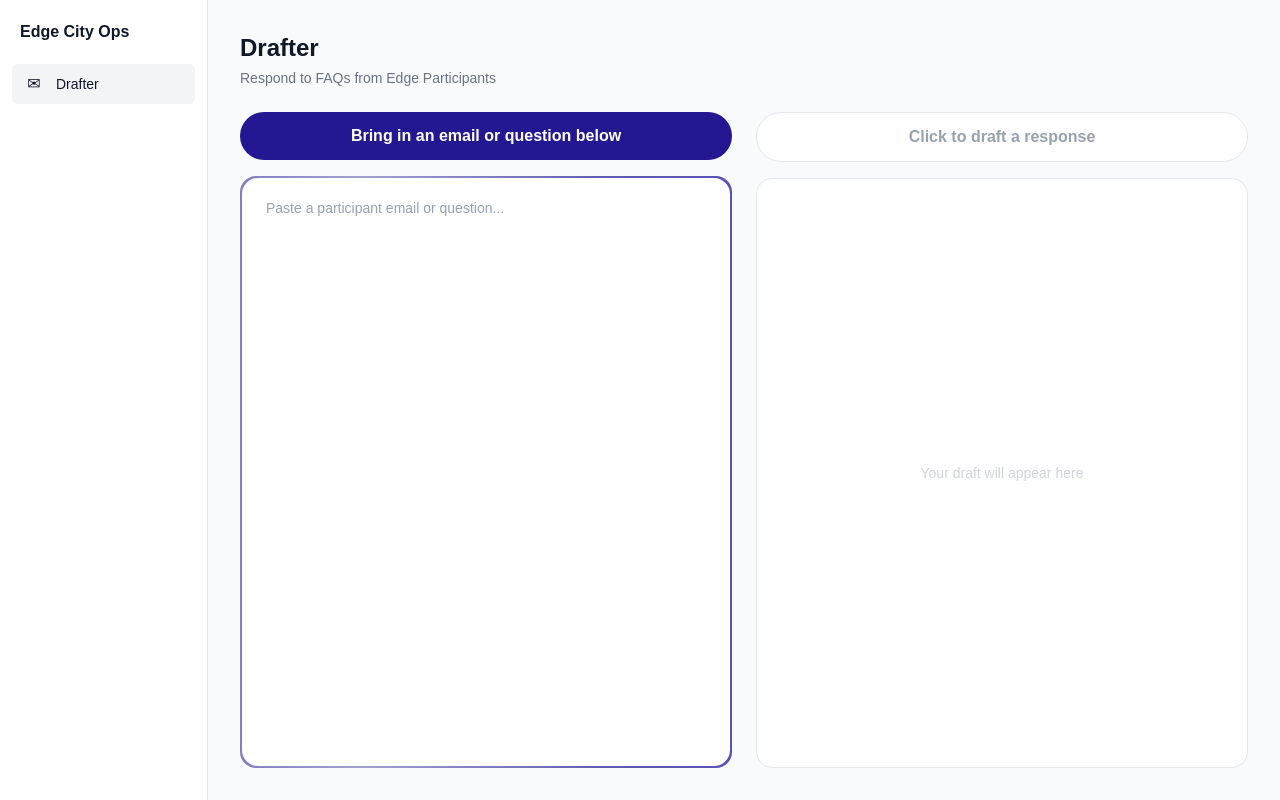
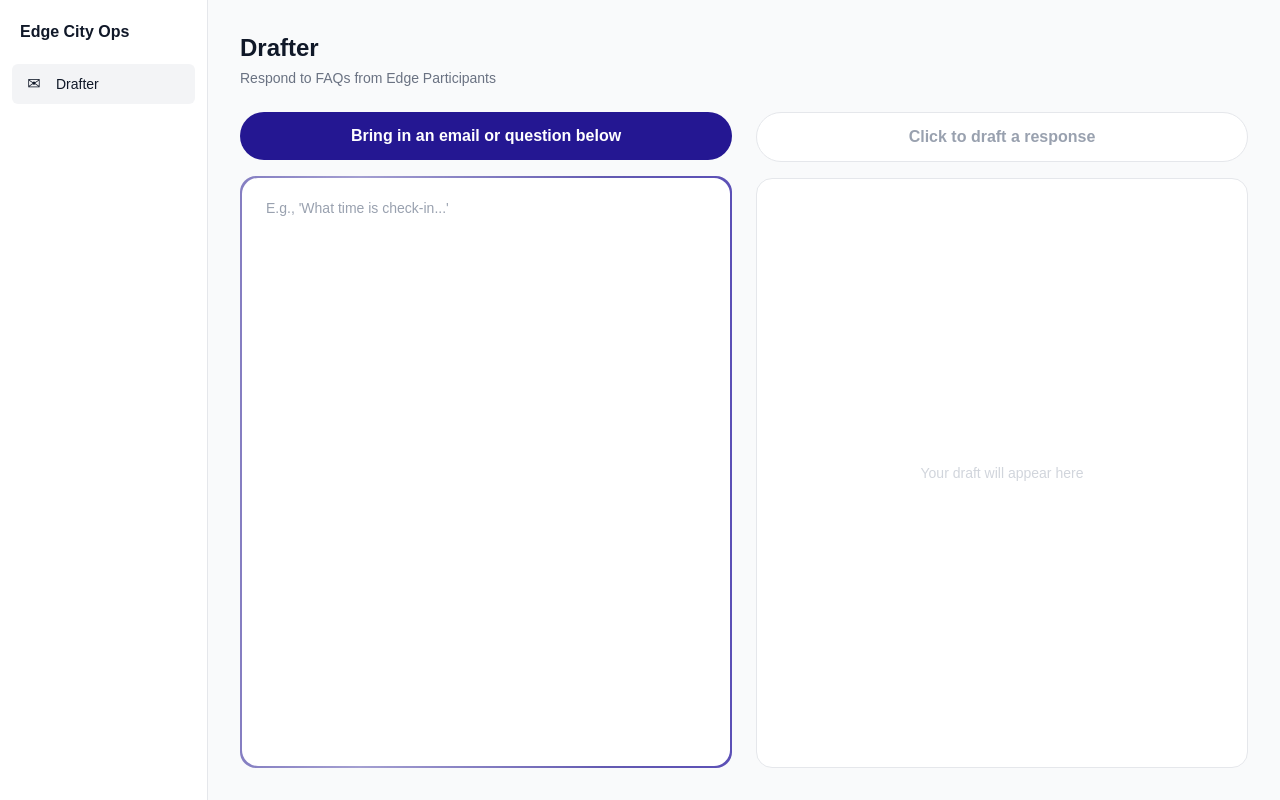
Before and after one commit to wjdeacon21/edgebot, a Next.js app: page /drafter in a window 1280 px wide. Built offline with nearby package versions, Linux system fonts and the light colour scheme; no server answers.

Commit message:
Added Max to allowlist

```diff
--- a/app/(authenticated)/drafter/page.tsx
+++ b/app/(authenticated)/drafter/page.tsx
@@ -170,7 +170,7 @@ export default function DrafterPage() {
                 onChange={(e) => setRawEmail(e.target.value)}
                 onFocus={() => setInputFocused(true)}
                 onBlur={() => setInputFocused(false)}
-                placeholder="Paste a participant email or question..."
+                placeholder="E.g., 'What time is check-in...'"
                 className="h-full min-h-[400px] w-full resize-none rounded-2xl border-0 bg-transparent px-5 py-4 text-sm text-gray-900 placeholder-gray-400 focus:outline-none"
               />
             </div>
```
